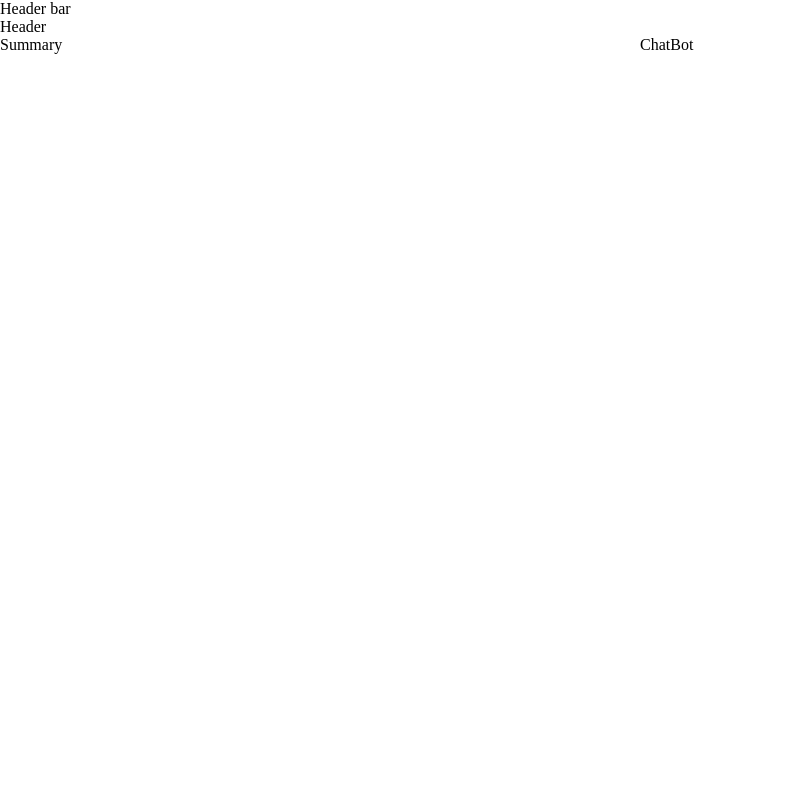
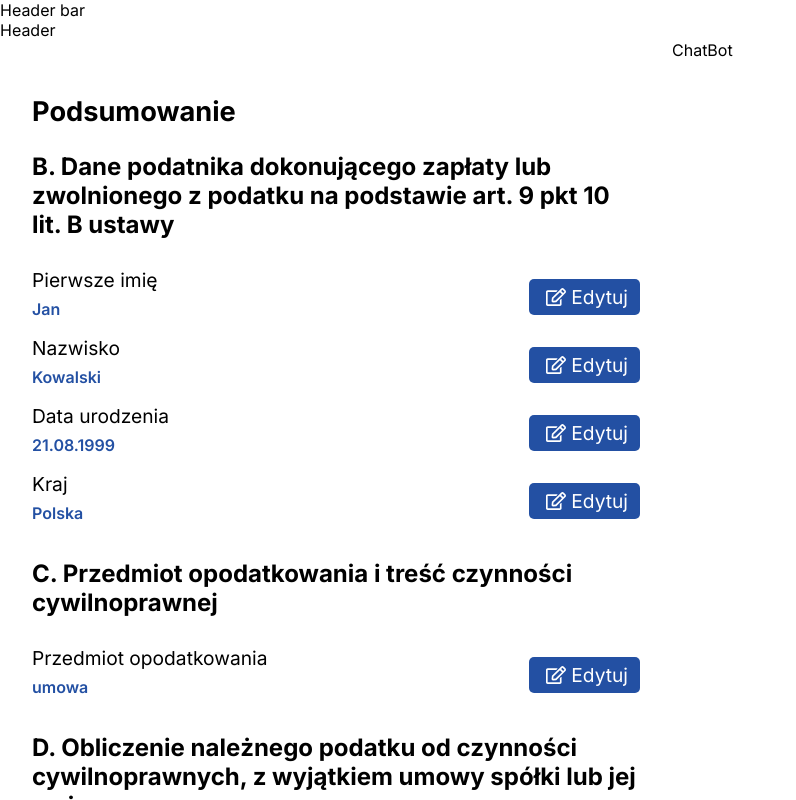
Before and after one commit to LenartPiotr/HackYeah2024, a React (Vite) app in the folder frontend/: page / in a window 1280 px wide. Shown: the whole page, without its empty margins (0-796 px from the left). Built offline with nearby package versions, Linux system fonts and the light colour scheme.

Commit message:
create summary layout

```diff
--- a/frontend/package.json
+++ b/frontend/package.json
@@ -12,6 +12,7 @@
   "dependencies": {
     "react": "^18.3.1",
     "react-dom": "^18.3.1",
+    "react-icons": "^5.3.0",
     "sass": "^1.79.4"
   },
   "devDependencies": {
--- /dev/null
+++ b/frontend/src/_library.scss
@@ -0,0 +1,3 @@
+$primary-color: #2350a3;
+$secondary-color: #f6f7fa;
+$dark: #353A40;
--- a/frontend/src/components/Summary/Summary.tsx
+++ b/frontend/src/components/Summary/Summary.tsx
@@ -1,6 +1,54 @@
+import './summary.scss';
+import data from '../../mocks/summary-api.json';
+import { useEffect, useState } from 'react';
+import { SummaryType } from '../../types';
+import { categoryMap, typeMap } from '../../constans';
+import { FaRegEdit } from "react-icons/fa";
+
 const Summary = () => {
+    const [summaryData, useSummaryData] = useState<SummaryType[]>([]);
+
+    useEffect(() => {
+        useSummaryData(data);
+    }, [data]);
+
+    const categories = new Set(summaryData.map((summary: SummaryType) => summary.category));
+
+    const summaryElements = [...categories].map((category: string) => {
+
+        const categoryData = summaryData
+            .filter((summary: SummaryType) => summary.category === category)
+            .map((summary: SummaryType) => (
+                <div className='category-response-wrapper'>
+                    <div className='category-response-block'>
+                        <div className='category-type'>{typeMap[summary.type as keyof typeof typeMap]}</div>
+                        <div className='category-response'>{summary.response}</div>
+                    </div>
+                    <div className='edit-response-button'>
+                        <FaRegEdit
+                            size="20px"
+                        />
+                        Edytuj
+                    </div>
+                </div>
+            ))
+
+        return (
+            <div className='summary-category'>
+                <h3 className='category-header'>{categoryMap[category as keyof typeof categoryMap]}</h3>
+                <div className='category-data'>
+                    {...categoryData}
+                </div>
+            </div>
+        )
+    });
+
     return (
-        <div>Summary</div>
+        <div className='main-summary'>
+            <h2 className='summary-title'>Podsumowanie</h2>
+            {...summaryElements}
+            <button className='summary-accept'>Akceptuj i zapisz</button>
+        </div>
     )
 };
 
--- /dev/null
+++ b/frontend/src/components/Summary/summary.scss
@@ -0,0 +1,68 @@
+@use '../../library' as l;
+
+.main-summary {
+    padding: 2rem;
+    overflow-y: scroll;
+
+    .summary-title {
+        font-size: 1.7rem;
+    }
+
+    .summary-category {
+        .category-header {
+            font-size: 1.5rem;
+        }
+
+        .category-data {
+
+            .category-response-wrapper {
+                display: flex;
+                justify-content: space-between;
+                align-items: center;
+
+                .category-response-block {
+                    display: flex;
+                    flex-direction: column;
+                    padding-block: 5px;
+
+                    .category-type {
+                        font-size: 1.2rem;
+                    }
+
+                    .category-response {
+                        padding-block: 7px;
+                        font-size: 1rem;
+                        font-weight: 600;
+                        color: l.$primary-color;
+                    }
+                }
+
+                .edit-response-button {
+                    display: flex;
+                    align-items: center;
+                    background-color: l.$primary-color;
+                    color: #fff;
+                    padding: 6px 12px;
+                    border-radius: 5px;
+                    font-size: 1.2rem;
+                    cursor: pointer;
+
+                    & svg {
+                        padding: 0 5px;
+                    }
+                }
+            }
+        }
+    }
+
+    .summary-accept {
+        background-color: l.$primary-color;
+        color: #fff;
+        padding: 6px 12px;
+        border-radius: 5px;
+        font-size: 1.2rem;
+        cursor: pointer;
+        border: none;
+        margin-block: 2.5rem;
+    }
+}
--- /dev/null
+++ b/frontend/src/constans.ts
@@ -0,0 +1,20 @@
+export const typeMap = {
+    name: 'Pierwsze imię',
+    surname: 'Nazwisko',
+    birthDate: 'Data urodzenia',
+    country: 'Kraj',
+    subjectOfTax: 'Przedmiot opodatkowania',
+    typeOfCivilLawActivity: 'Rodzaj czynności cywilnoprawnej',
+    typeOfCompany: 'Typ spółki',
+};
+
+export const categoryMap = {
+    B: 'B. Dane podatnika dokonującego zapłaty lub zwolnionego z podatku na podstawie art. 9 pkt 10 lit. B ustawy',
+    C: 'C. Przedmiot opodatkowania i treść czynności cywilnoprawnej',
+    D: 'D. Obliczenie należnego podatku od czynności cywilnoprawnych, z wyjątkiem umowy spółki lub jej zmiany',
+    E: 'E. Obliczenie należnego podatku od umowy spółki / zmiany umowy spółki',
+    F: 'F. Podatek do zapłaty',
+    G: 'G. Informacje dodatkowe',
+    instructions: 'Pouczenia',
+    summary: 'Podsumowanie'
+};
--- a/frontend/src/index.scss
+++ b/frontend/src/index.scss
@@ -1,6 +1,11 @@
+@use 'library' as l;
+
+@import url('https://fonts.googleapis.com/css2?family=Inter:wght@300;400;600;700;800&display=swap');
+
 body {
     margin: 0;
     padding: 0;
+    font-family: 'Inter';
 }
 
 #root {
--- /dev/null
+++ b/frontend/src/mocks/summary-api.json
@@ -0,0 +1,37 @@
+[
+    {
+        "category": "B",
+        "type": "name",
+        "response": "Jan"
+    },
+    {
+        "category": "B",
+        "type": "surname",
+        "response": "Kowalski"
+    },
+    {
+        "category": "B",
+        "type": "birthDate",
+        "response": "21.08.1999"
+    },
+    {
+        "category": "B",
+        "type": "country",
+        "response": "Polska"
+    },
+    {
+        "category": "C",
+        "type": "subjectOfTax",
+        "response": "umowa"
+    },
+    {
+        "category": "D",
+        "type": "typeOfCivilLawActivity",
+        "response": "umowa sprzedaży"
+    },
+    {
+        "category": "E",
+        "type": "typeOfCompany",
+        "response": "spółka osobowa"
+    }
+]
--- /dev/null
+++ b/frontend/src/types.ts
@@ -0,0 +1,9 @@
+type SummaryType = {
+    category: string,
+    type: string,
+    response: string,
+};
+
+export type {
+    SummaryType
+};
```
Also changed, not shown: 1 other file (tests, documents, lock files or other folders).
